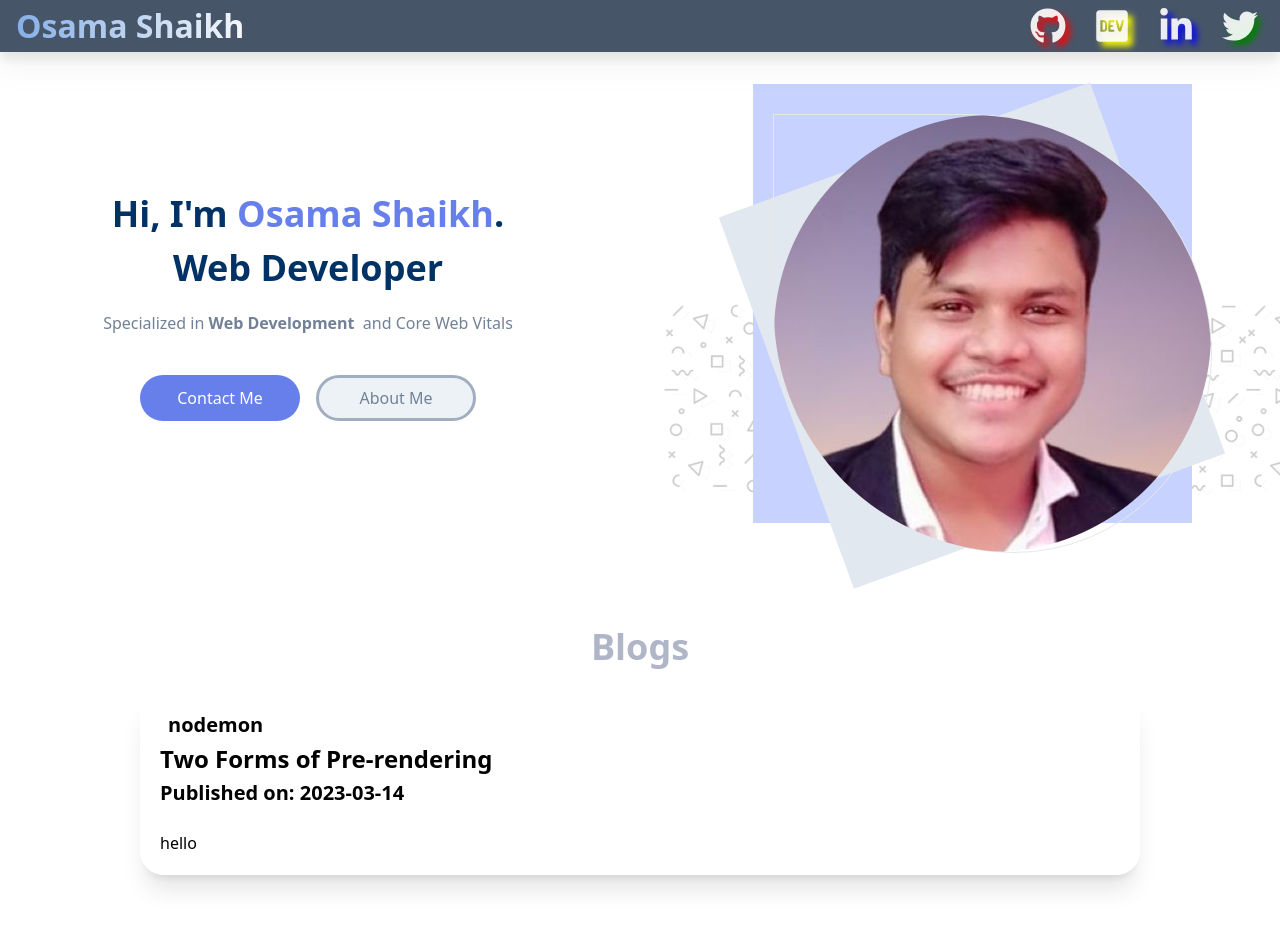
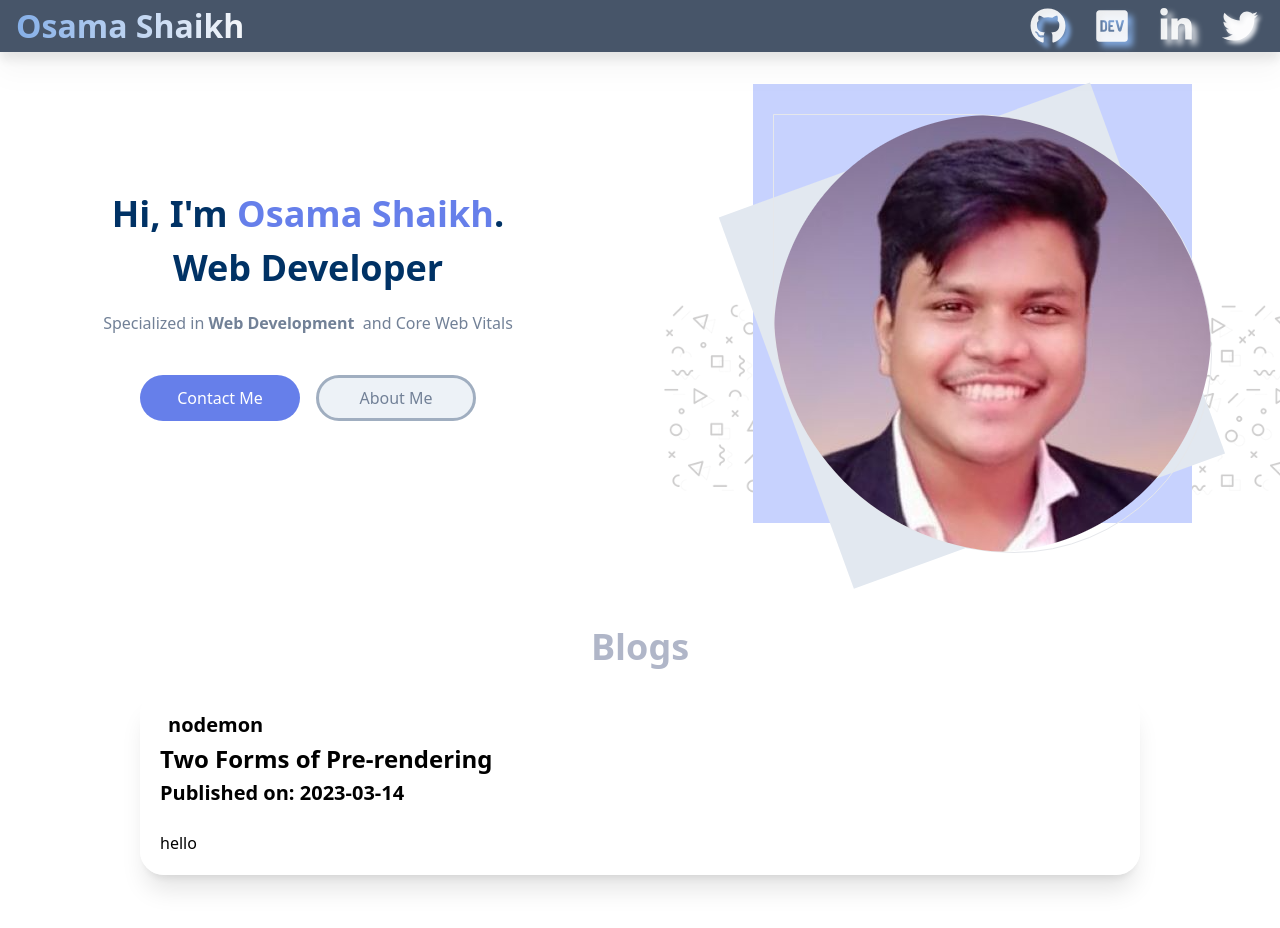
Before and after one commit to Osamashaikh90/DevDiaries, a Next.js app in the folder devdiaries/: page / in a window 1280 px wide. Shown: the top 928 px of the page. Built offline with nearby package versions, Linux system fonts and the light colour scheme.

Commit message:
style(app): social media icon shadows refactored

```diff
--- a/devdiaries/src/app/globals.css
+++ b/devdiaries/src/app/globals.css
@@ -239,16 +239,16 @@ border-radius:  0 280px 230px;}
   border-color: var(--accent);
 }
 .filter-drop1 {
-  filter: drop-shadow(5px 5px 3px red);
+  filter: drop-shadow(5px 5px 2px  rgb(133, 175, 232));
 }
 .filter-drop2 {
-  filter: drop-shadow(5px 5px 3px yellow);
+  filter: drop-shadow(5px 5px 3px rgb(133, 175, 232));
 }
 .filter-drop3 {
-  filter: drop-shadow(5px 5px 3px blue);
+  filter: drop-shadow(5px 5px 3px rgb(245, 247, 250));
 }
 .filter-drop4 {
-  filter: drop-shadow(5px 5px 3px green);
+  filter: drop-shadow(3px 3px 2px rgb(245, 247, 250));
 }
 
 .blog-card:hover {
```
